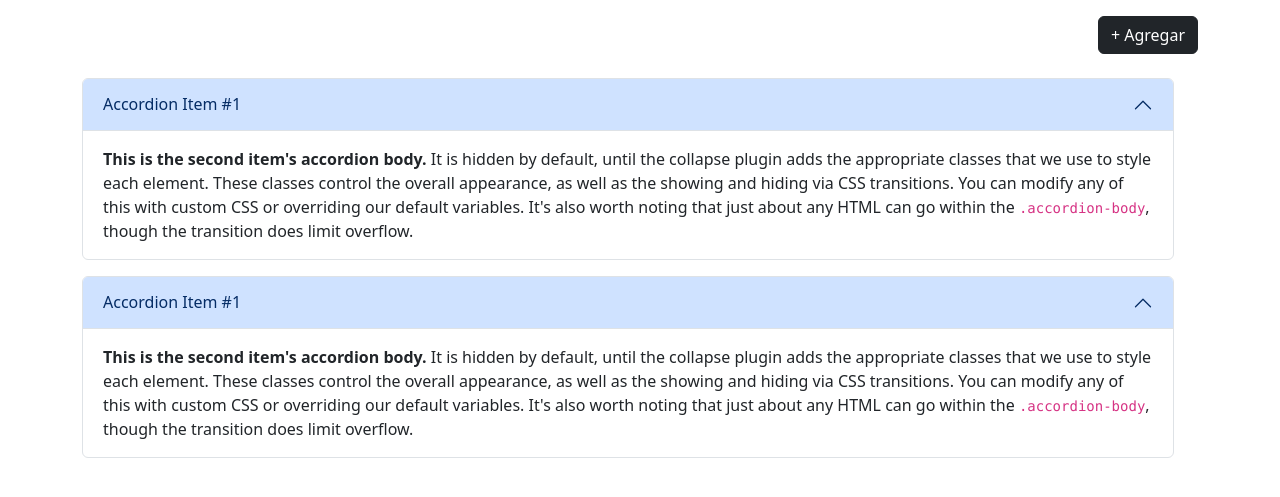
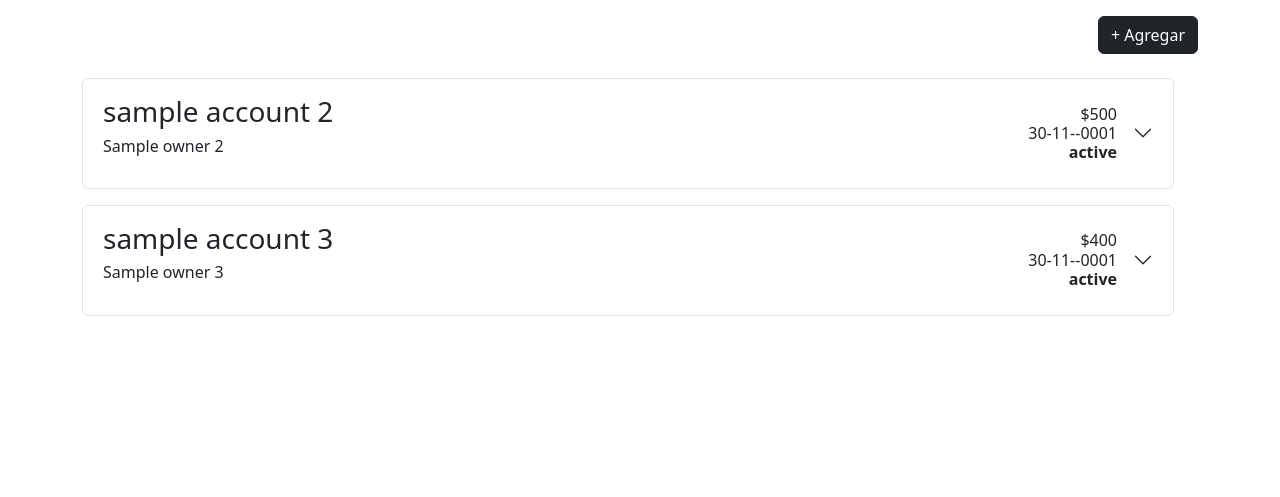
Before and after one commit to Ginazai/Interests-Calculator, a PHP site: page / in a window 1280 px wide. Shown: the top 497 px of the page. Run offline with PHP 8.4, Linux system fonts and the light colour scheme; data comes from the database, SQL or seed files in the repository; both versions use the stored data as it was after the commit.

Commit message:
added aesthetic elements including data insertion from db. Need to work on math logic for calculating interests,

```diff
--- a/index.php
+++ b/index.php
@@ -4,6 +4,11 @@
 $data=$con->prepare("SELECT * FROM accounts");
 $data->execute();
 while($get_data=$data->fetch(PDO::FETCH_ASSOC)){$all_data[]=$get_data;}
+
+$payments=$con->prepare("SELECT * FROM payments");
+$payments->execute();
+while($payment_row=$payments->fetch(PDO::FETCH_ASSOC)){$all_payments[]=$payment_row;}
+$all_payments=json_encode($all_payments, JSON_PRETTY_PRINT);
 ?>
 <!DOCTYPE html>
 <html lang="en" dir="ltr">
@@ -24,6 +29,7 @@
     rel="stylesheet"
     integrity="sha384-QWTKZyjpPEjISv5WaRU9OFeRpok6YctnYmDr5pNlyT2bRjXh0JMhjY6hW+ALEwIH"
     crossorigin="anonymous">
+    <?= isset($all_payments) ? "<script type='text/javascript'>var all_payments=$all_payments;</script" : "" ?>
   </head>
   <body>
     <div class="container">
@@ -32,18 +38,84 @@
     <?php
     if(count($all_data)>0){
       foreach($all_data as $account){
+        $id=$account['account_id'];
+        $account_name=$account['account_name'];
+        $borrow=$account['borrow_amount'];
+        $owner=$account['owner'];
+        $create_date=date('d-m-Y',strtotime($account['create_date']));
+        $active=$account['active'];
         ?>
         <div class="my-2">
-          <div class="accordion" id="accordionExample">
+          <div class="accordion" id="data-accordion-<?= $id ?>">
             <div class="accordion-item">
               <h2 class="accordion-header">
-                <button class="accordion-button" type="button" data-bs-toggle="collapse" data-bs-target="#collapseTwo" aria-expanded="true" aria-controls="collapseTwo">
-                  Accordion Item #1
+                <button class="accordion-button collapsed" type="button" data-bs-toggle="collapse" data-bs-target="#collapse-<?= $id ?>" aria-expanded="false" aria-controls="collapse-<?= $id ?>">
+                  <div class="d-flex justify-content-between w-100">
+                    <div class="row">
+                      <h3><?= $account_name ?></h3>
+                      <p><?= $owner ?></p>
+                    </div>
+                    <div class="ms-auto me-3 h-100 my-auto">
+                      <div>
+                        <div class="col-12"><p class="float-end my-0">$<?= $borrow ?></p></div>
+                        <div class="col-12"><p class="float-end my-0" ><?= $create_date ?></p></div>
+                        <div class="col-12"><b><p class="float-end my-0"><?=$active==1?"active":"inactive"?></p></b></div>
+                      </div>
+                    </div>
+                  </div>
                 </button>
               </h2>
-              <div id="collapseTwo" class="accordion-collapse collapse show" data-bs-parent="#accordionExample">
+              <div id="collapse-<?= $id ?>" class="accordion-collapse collapse" data-bs-parent="#data-accordion-<?= $id ?>">
                 <div class="accordion-body">
-                  <strong>This is the second item's accordion body.</strong> It is hidden by default, until the collapse plugin adds the appropriate classes that we use to style each element. These classes control the overall appearance, as well as the showing and hiding via CSS transitions. You can modify any of this with custom CSS or overriding our default variables. It's also worth noting that just about any HTML can go within the <code>.accordion-body</code>, though the transition does limit overflow.
+                  <button class='btn btn-dark btn-sm' type='submit' data-bs-toggle='modal' data-bs-target='#add-payment-<?=$id?>'>+ Agregar pago</button>
+
+                  <table class="table table-striped">
+                    <thead>
+                      <tr>
+                        <th scope="col">ID</th>
+                        <th scope="col">Fecha</th>
+                        <th scope="col">Balance</th>
+                        <th scope="col">Intereses</th>
+                        <th scope="col">Pago</th>
+                        <th scope="col">Nuevo Balance</th>
+                      </tr>
+                    </thead>
+                    <tbody>
+                      <?php
+                      $get_history=$con->prepare("SELECT accounts.borrow_amount, payments.*
+                                                  FROM accounts
+                                                  JOIN payments
+                                                  ON accounts.account_id=payments.account_id
+                                                  WHERE accounts.account_id=:cid
+                                                  ORDER BY DATE(accounts.create_date)");
+                      $get_history->execute([':cid'=>$id]);
+                      $history=array();
+                      while($history_row=$get_history->fetch(PDO::FETCH_ASSOC)){$history[]=$history_row;}
+                      if(count($history)>0){
+                        $last_amount=$borrow;
+                        foreach($history as $element){
+                          $date_gap=(intval(date('d',strtotime($element['payment_date'])))-intval(date('d', strtotime($create_date))));
+                          $payment_id=$element['payment_id'];
+                          $payment_amount=$element['amount'];
+                          $payment_date=date('d-m-Y',strtotime($element['payment_date']));
+
+                          // echo "date gap: " . $date_gap . "<br>";
+                          ?>
+                          <tr>
+                            <th scope="row"><?=$payment_id?></th>
+                            <td><?=$payment_date?></td>
+                            <td><?= $last_amount ?></td>
+                            <td><?= $interests = round($last_amount*(0.6/365),2) ?></td>
+                            <td><?= $payment_amount ?></td>
+                            <td><?=$last_amount-=round($payment_amount+$interests,2)?></td>
+                          </tr>
+                          <?php
+                        }
+                      }
+                      ?>
+                    </tbody>
+                  </table>
+
                 </div>
               </div>
             </div>
@@ -72,45 +144,30 @@
     <div class='modal-dialog modal-dialog-centered'>
       <div class='modal-content'>
         <div class='modal-header bg-dark'>
-          <h1 class='modal-title fs-5 text-white' id='modal-label'>Agregar usuario</h1>
+          <h1 class='modal-title fs-5 text-white' id='modal-label'>Agregar cuenta</h1>
         </div>
         <div class='modal-body'>
           <div class='container-fluid justify-content-center form-signin'>
       <!--------------------------Add Form -------------------------->
             <form id='user-add' class='row g-3' role='form' name='user-add' action='actions/create/crear_usuario.php' method='post'>
 
-              <div class='row g-2'>
+
                 <div class='form-floating'>
                   <input type='text' name='name' id='name' class='form-control' placeholder='Nombre'>
-                  <label for='name'>Nombre</label>
+                  <label for='name'>Nombre de la cuenta</label>
                 </div>
                 <div class='form-floating'>
                   <input type='text' name='lastname' id='lastname' class='form-control' placeholder='Apellido'>
-                  <label for='lastname'>Apellido</label>
+                  <label for='lastname'>Acreedor</label>
                 </div>
+
+              <div class='form-floating'>
+                <input type='number' name='balance' id='balance' class='form-control' placeholder='Numero de telefono' aria-describedby='phone-label'>
+                <label for='balance'>Monto solicitado</label>
               </div>
               <div class='form-floating'>
                 <input class='form-control' type='date' name='dob' id='dob' placeholder='Fecha de nacimiento'>
-                <label for='dob'>Fecha de nacimiento</label>
-              </div>
-
-              <div class='form-floating'>
-                <input type='password' name='password' id='password' class='form-control' placeholder='Contrase&ntilde;a'>
-                <label for='password'>Contrase&ntilde;a</label>
-              </div>
-              <div class='input-group'>
-                <span id='phone-label' class='input-group-text'>+507</span>
-                <input type='number' name='phone' id='phone' class='form-control' placeholder='Numero de telefono' aria-describedby='phone-label'>
-              </div>
-              <div class='form-floating'>
-                <input type='email' name='email' id='email' class='form-control' placeholder='Correo Electronico'>
-                <label for='email'>Correo Electronico</label>
-              </div>
-
-              <div class='checkbox-inline'>
-                <label>
-                  <input type='checkbox' name='active' value='1' checked> Active
-                </label>
+                <label for='dob'>Fecha de inicio</label>
               </div>
 
             </form>
```
Also changed, not shown: model.sql (+7 -3 lines).
